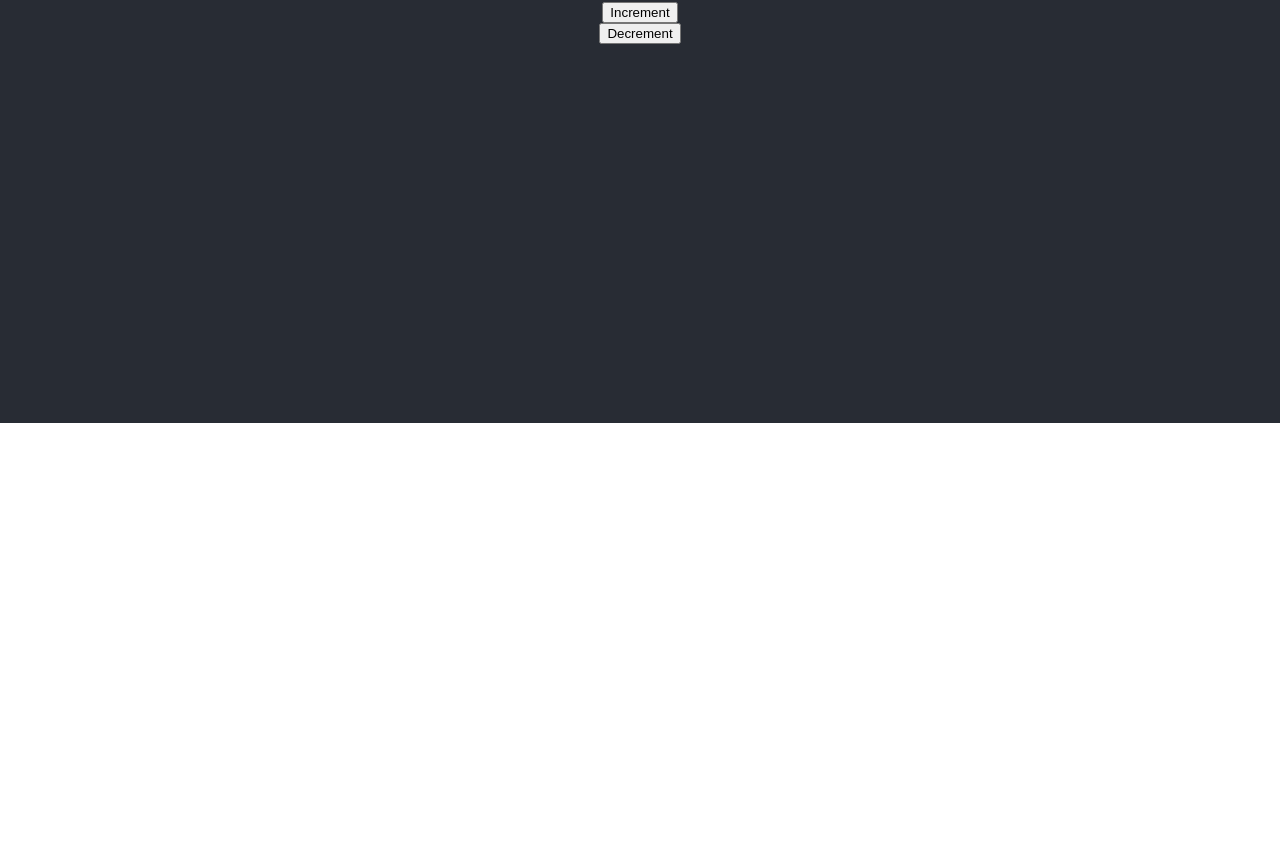
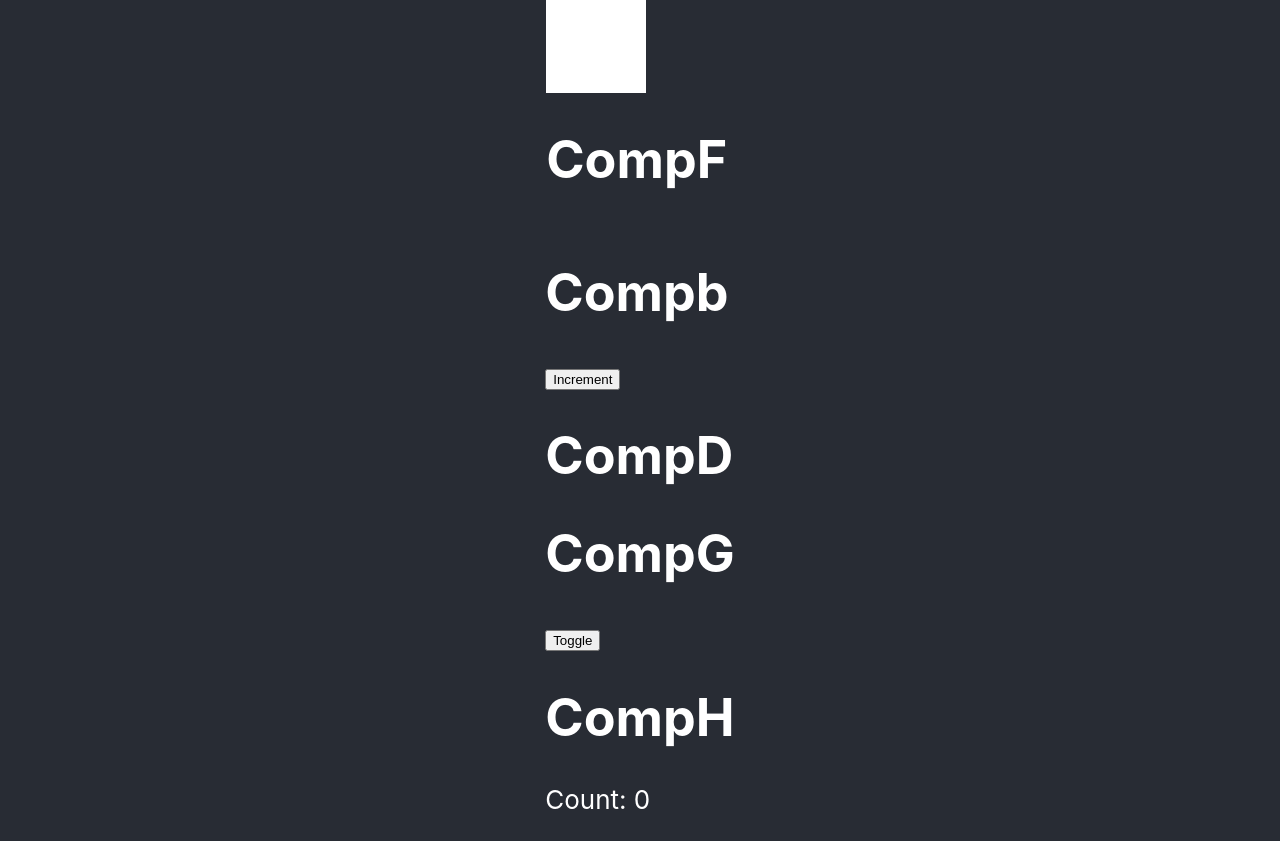
Before and after one commit to KameshwaranMurugan333/feb-204-react-batch, a React (Create React App) app: page / in a window 1280 px wide. Shown: the part 377-1218 px from the top of the page. Before the commit the page ends 800 px from the top, so only its background shows below. Built offline with nearby package versions, Linux system fonts and the light colour scheme.

Commit message:
Context example 1 - 3rd May

```diff
--- a/src/App.js
+++ b/src/App.js
@@ -1,17 +1,22 @@
 import React from 'react';
 import './App.css';
-import LifeCycleMethods from './components/LifeCycleMethods';
+import { CompA } from './components/CompA';
+import { Compb } from './components/CompB';
+import { MyContext } from './contexts';
 
 function App() {
 
   const [count, setCount] = React.useState(0);
 
   return (
-    <div id='' className='App-header'>
-      <button onClick={() => setCount(count + 1)}>Increment</button>
-      <button onClick={() => setCount(count - 1)}>Decrement</button>
-      {count > 0 && <LifeCycleMethods count={count} />}
-    </div>
+    <MyContext.Provider value={{ count, setCount }}>
+      <div id='' className='App-header'>
+        <button onClick={() => setCount(count + 1)}>Increment</button>
+        <button onClick={() => setCount(count - 1)}>Decrement</button>
+        <CompA />
+        <Compb />
+      </div>
+    </MyContext.Provider>
   );
 }
 
--- a/src/components/CompB.jsx
+++ b/src/components/CompB.jsx
@@ -1,11 +1,14 @@
 import React from "react";
 import { CompD } from "./CompD";
+import { MyContext } from "../contexts";
 
-export const Compb = (props) => {
+export const Compb = () => {
+
+    const myContext = React.useContext(MyContext);
+
     return <div>
         <h1>Compb</h1>
-        <button onClick={() => props.setCount(props.count + 1)}>Increment</button>
-        <p>Received Count: {props.count}</p>
-        <CompD count={props.count} toggleSwithc={props.toggleSwithc} />
+        <button onClick={() => myContext.setCount(myContext.count + 1)}>Increment</button>
+        <CompD />
     </div>
 }
--- a/src/components/CompD.jsx
+++ b/src/components/CompD.jsx
@@ -2,11 +2,10 @@ import React from "react";
 import { CompG } from "./CompG";
 import { CompH } from "./CompH";
 
-export const CompD = (props) => {
+export const CompD = () => {
     return <div>
         <h1>CompD</h1>
-        <p>Received Prop: {props.count}</p>
-        <CompG toggleSwithc={props.toggleSwithc} />
-        <CompH count={props.count} />
+        <CompG />
+        <CompH />
     </div>
 }
--- a/src/components/CompH.jsx
+++ b/src/components/CompH.jsx
@@ -1,8 +1,12 @@
 import React from "react";
+import { MyContext } from "../contexts";
 
-export const CompH = (props) => {
+export const CompH = () => {
+
+    const myContext = React.useContext(MyContext);
+
     return <div>
         <h1>CompH</h1>
-        <p>Received Props: {props.count}</p>
+        <p>Count: {myContext.count}</p>
     </div>
 }
--- /dev/null
+++ b/src/contexts/index.js
@@ -0,0 +1,6 @@
+import React from "react";
+
+export const MyContext = React.createContext({
+    count: 0,
+    setCount: () => false
+});
```
Also changed, not shown: 1 other file (tests, documents, lock files or other folders).
